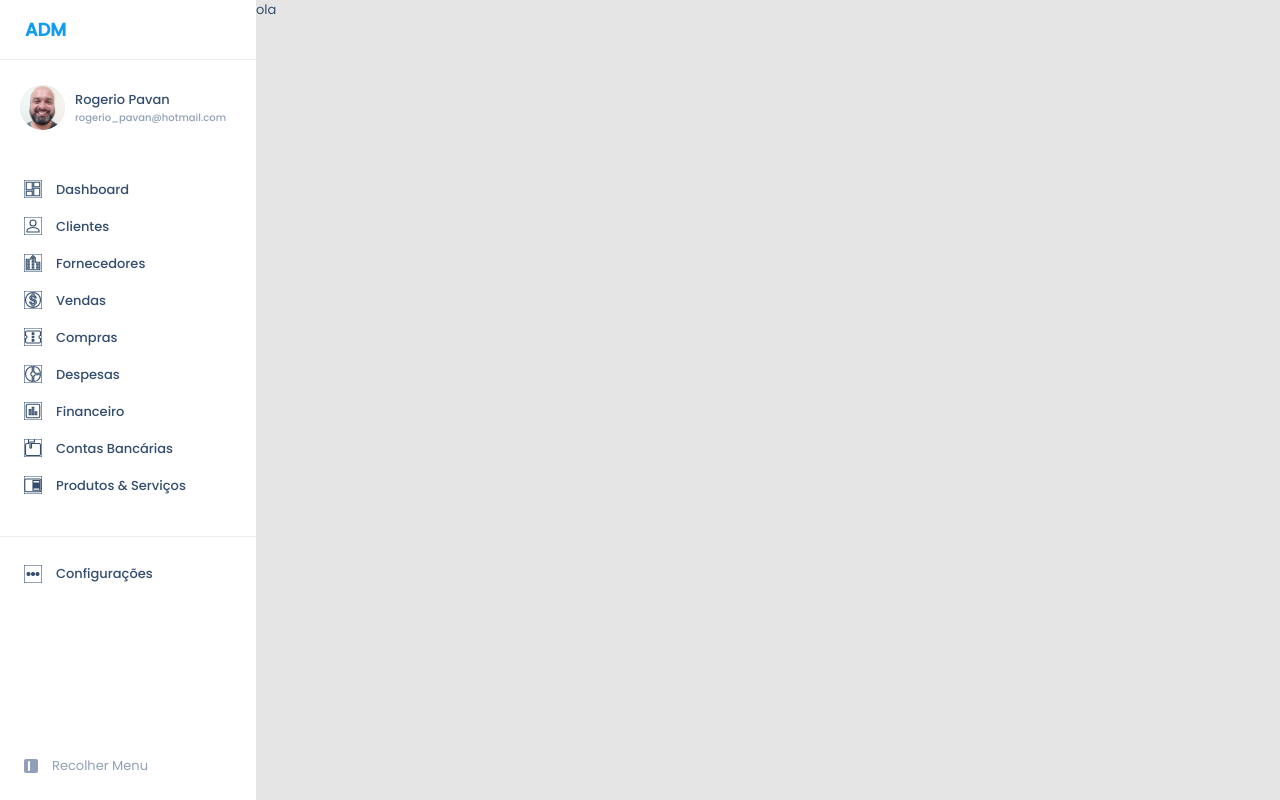
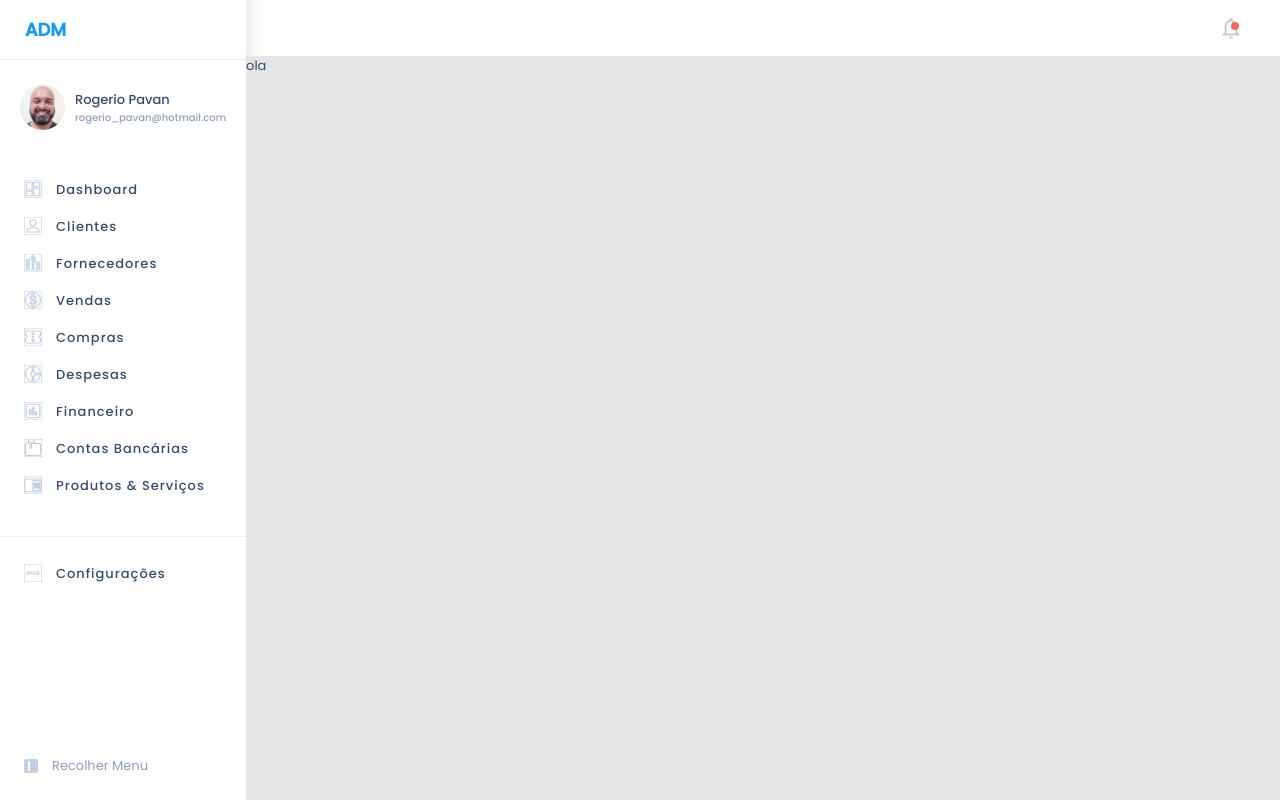
Before and after one commit to pavandasilva/adm_web, a React (Create React App) app: page / in a window 1280 px wide. Built offline with nearby package versions, Linux system fonts and the light colour scheme.

Commit message:
feat: creates defaultLayout

```diff
--- a/src/components/DefaultLayout/index.tsx
+++ b/src/components/DefaultLayout/index.tsx
@@ -1,7 +1,11 @@
+/* eslint-disable import/no-unresolved */
 import React from 'react';
+import { MdNotificationsNone } from 'react-icons/md';
 import SideMenu from '../SideMenu';
 
-import { Container } from './styles';
+import {
+  Container, Content, Body, Alert,
+} from './styles';
 
 interface LayoutProps {
   children: React.ReactNode
@@ -10,7 +14,17 @@ interface LayoutProps {
 const DefaultLayout = ({ children }: LayoutProps) => (
   <Container>
     <SideMenu />
-    {children}
+    <Content>
+      <header>
+        <div>
+          <MdNotificationsNone size={24} />
+          <Alert />
+        </div>
+      </header>
+      <Body>
+        {children}
+      </Body>
+    </Content>
   </Container>
 );
 
--- a/src/components/DefaultLayout/styles.ts
+++ b/src/components/DefaultLayout/styles.ts
@@ -6,3 +6,51 @@ export const Container = styled.div`
   height: 100vh;
   background-color: ${(props) => props.theme.colors.mainBackgroundDarked};
 `;
+
+export const Content = styled.div`
+  display: flex;
+  flex-direction: column;
+  height: 100vh;
+  width: 100%;
+
+  > header {
+    display: flex;
+    justify-content: flex-end;
+    height: 60px;
+    width: 100%;
+    background-color: ${(props) => props.theme.colors.mainBackground};
+    box-shadow: inset 19px -4px 26px -24px rgba(0,0,0,0.2);
+    padding-right: 36px;
+
+    > div {
+      display: flex;
+      position: relative;
+      justify-content: flex-end;
+      align-items: center;
+      height: 100%;
+      width: 100px;
+      cursor: pointer;
+
+      > svg {
+        fill: ${(props) => props.theme.colors.font.tertiary};
+        width: 26px;
+        height: 26px;
+      }
+    }
+  }
+`;
+
+export const Body = styled.div`
+  height: 100%;
+`;
+
+export const Alert = styled.div`
+  position: absolute;
+  top: 22px;
+  right: 5px;
+  height: 8px;
+  width: 8px;
+  padding: 1px;
+  border-radius: 50%;
+  background-color: ${(props) => props.theme.colors.danger}
+`;
--- a/src/components/SideMenu/styles.ts
+++ b/src/components/SideMenu/styles.ts
@@ -45,19 +45,7 @@ export const Container = styled.div`
 
 
     > svg {
-      fill: ${(props) => props.theme.colors.font.secondary};
-    }
-
-    &:hover {
-      color: ${(props) => props.theme.colors.font.quintenary};
-
-
-      svg {
-        fill: ${(props) => props.theme.colors.font.quintenary};
-        transition-delay: 100ms;
-      }
-
-      transition-delay: 100ms;
+      fill: ${(props) => props.theme.colors.font.tertiary};
     }
   }
 
@@ -80,8 +68,10 @@ export const Info = styled.div`
   overflow: hidden;
   width: 100%;
 
+
   span {
     color: ${(props) => props.theme.colors.font.primary};
+
   }
   p {
     font-size: 10px;
@@ -110,37 +100,6 @@ export const Menu = styled.div`
 export const SubMenu = styled.div`
   padding: 0px 24px;
   margin-top: 27px;
-
-  ul {
-    li {
-      display: flex;
-      align-items: center;
-      height: 20px;
-      font-weight: 500;
-      cursor: pointer;
-
-      > svg {
-        fill: ${(props) => props.theme.colors.font.primary};
-        transition-delay: 100ms;
-      }
-
-      > span {
-        margin-left: 14px;
-      }
-
-
-      &:hover {
-        color: ${(props) => props.theme.colors.font.quintenary};
-        transition-delay: 100ms;
-
-        svg {
-          fill: ${(props) => props.theme.colors.font.quintenary};
-        }
-
-        transition-delay: 100ms;
-      }
-    }
-  }
 `;
 
 interface LiProps {
@@ -156,12 +115,13 @@ export const Li = styled.li<LiProps>`
   > svg {
     fill: ${(props) => props.theme.colors.mainBackground};
     stroke-width: 1.5px;
-    stroke:${(props) => props.theme.colors.font.primary};
+    stroke:${(props) => props.theme.colors.font.tertiary};
     font-size: 18px;
   }
 
   > span {
     margin-left: 14px;
+    letter-spacing: 1px;
   }
 
 
```
